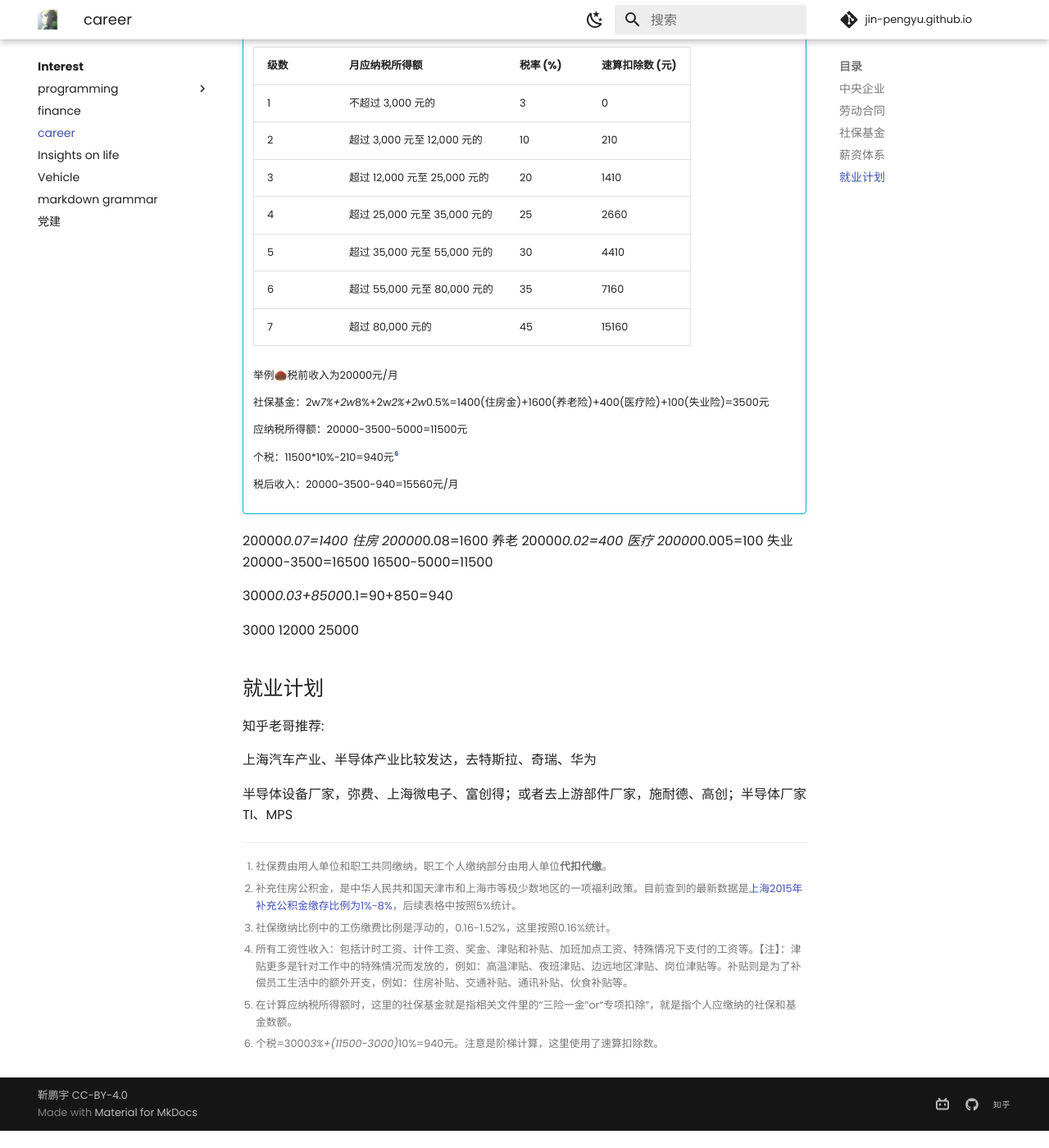
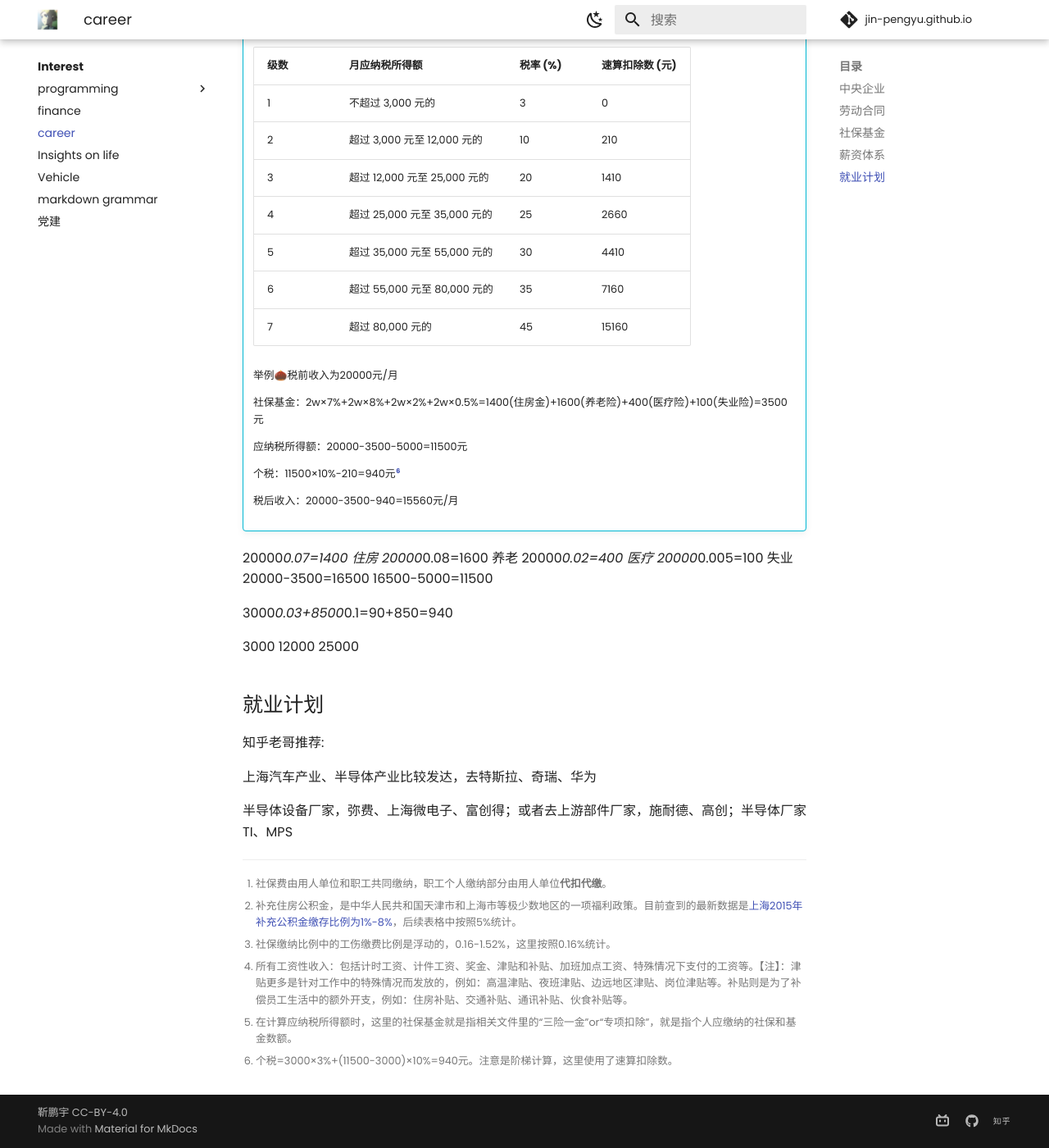
Before and after one commit to Pengyu-Jin/Pengyu-Jin.github.io, an MkDocs documentation site: the page built from docs/interest/career/career.md, in a window 1280 px wide and 1400 px high, scrolled down 2561 px. Shown: the whole window at 82% size. Built offline with MkDocs 1.6.1 and Material for MkDocs 9.7.7, drawn with Linux system fonts in a browser that asks for light colours; comment, search, counter and statistics services are not loaded; before the commit the page ends 3940 px from its top, so only the background shows below that; some of the changed text lies outside the part shown.

```diff
--- a/docs/interest/career/career.md
+++ b/docs/interest/career/career.md
@@ -108,7 +108,7 @@
 
     税后收入=税前收入-社保基金-个人所得税
 
-    个人所得税=应纳税所得额*税率
+    个人所得税=应纳税所得额×税率
 
     应纳税所得额=税前收入-社保基金[^5]-5000元免征额-专项附加扣除-其他扣除
 
@@ -130,15 +130,15 @@
 
         举例🌰税前收入为20000元/月
 
-        社保基金：2w*7%+2w*8%+2w*2%+2w*0.5%=1400(住房金)+1600(养老险)+400(医疗险)+100(失业险)=3500元
+        社保基金：2w×7%+2w×8%+2w×2%+2w×0.5%=1400(住房金)+1600(养老险)+400(医疗险)+100(失业险)=3500元
 
         应纳税所得额：20000-3500-5000=11500元
 
-        个税：11500*10%-210=940元[^6]
+        个税：11500×10%-210=940元[^6]
 
         税后收入：20000-3500-940=15560元/月
 
-        [^6]:个税=3000*3%+(11500-3000)*10%=940元。注意是阶梯计算，这里使用了速算扣除数。
+        [^6]:个税=3000×3%+(11500-3000)×10%=940元。注意是阶梯计算，这里使用了速算扣除数。
 
 
     === "按年缴纳个税"
```
Also changed, not shown: other parts of docs/interest/career/career.md (+15 -5 lines).
